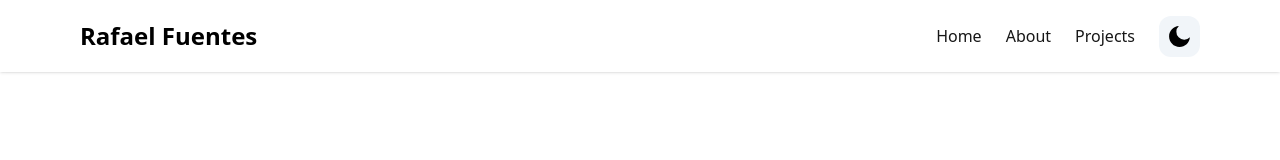
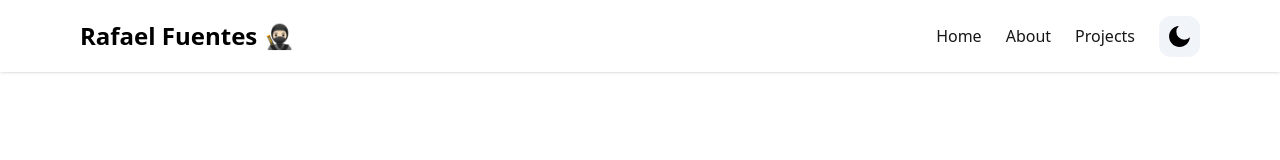
Before and after one commit to RafaBlockDev/MyWebsite, a Next.js app: page / in a window 1280 px wide. Shown: the top 160 px of the page. Built offline with nearby package versions, Linux system fonts and the light colour scheme.

Commit message:
feat: upgrade the website

```diff
--- a/app/head.tsx
+++ b/app/head.tsx
@@ -1,7 +1,7 @@
 export default function Head() {
   return (
     <>
-      <title>Hosna Qasmei</title>
+      <title>Rafael Fuentes</title>
       <meta content="width=device-width, initial-scale=1" name="viewport" />
       <meta name="description" content="Generated by create next app" />
       <link
--- a/components/Navbar.tsx
+++ b/components/Navbar.tsx
@@ -39,7 +39,7 @@ export default function Navbar() {
           <div className="flex items-center justify-between py-3 md:py-5 md:block">
             <Link to="home">
               <div className="container flex items-center space-x-2">
-                <h2 className="text-2xl font-bold">Rafael Fuentes</h2>
+                <h2 className="text-2xl font-bold">Rafael Fuentes 🥷🏻</h2>
               </div>
             </Link>
             <div className="md:hidden">
--- a/package.json
+++ b/package.json
@@ -10,18 +10,21 @@
   },
   "dependencies": {
     "@next/font": "13.1.6",
+    "@rainbow-me/rainbowkit": "^0.12.1",
     "@types/node": "18.11.18",
     "@types/react": "18.0.27",
     "@types/react-dom": "18.0.10",
     "eslint": "8.32.0",
     "eslint-config-next": "13.1.6",
+    "ethers": "^5.7.2",
     "next": "13.1.6",
     "next-themes": "^0.2.1",
     "react": "18.2.0",
     "react-dom": "18.2.0",
     "react-icons": "^4.7.1",
     "react-scroll": "^1.8.9",
-    "typescript": "4.9.4"
+    "typescript": "4.9.4",
+    "wagmi": "^0.12.1"
   },
   "devDependencies": {
     "@types/react-scroll": "^1.8.6",
```
Also changed, not shown: app/page.tsx (+36 -5 lines), 2 other files (tests, documents, lock files or other folders).
